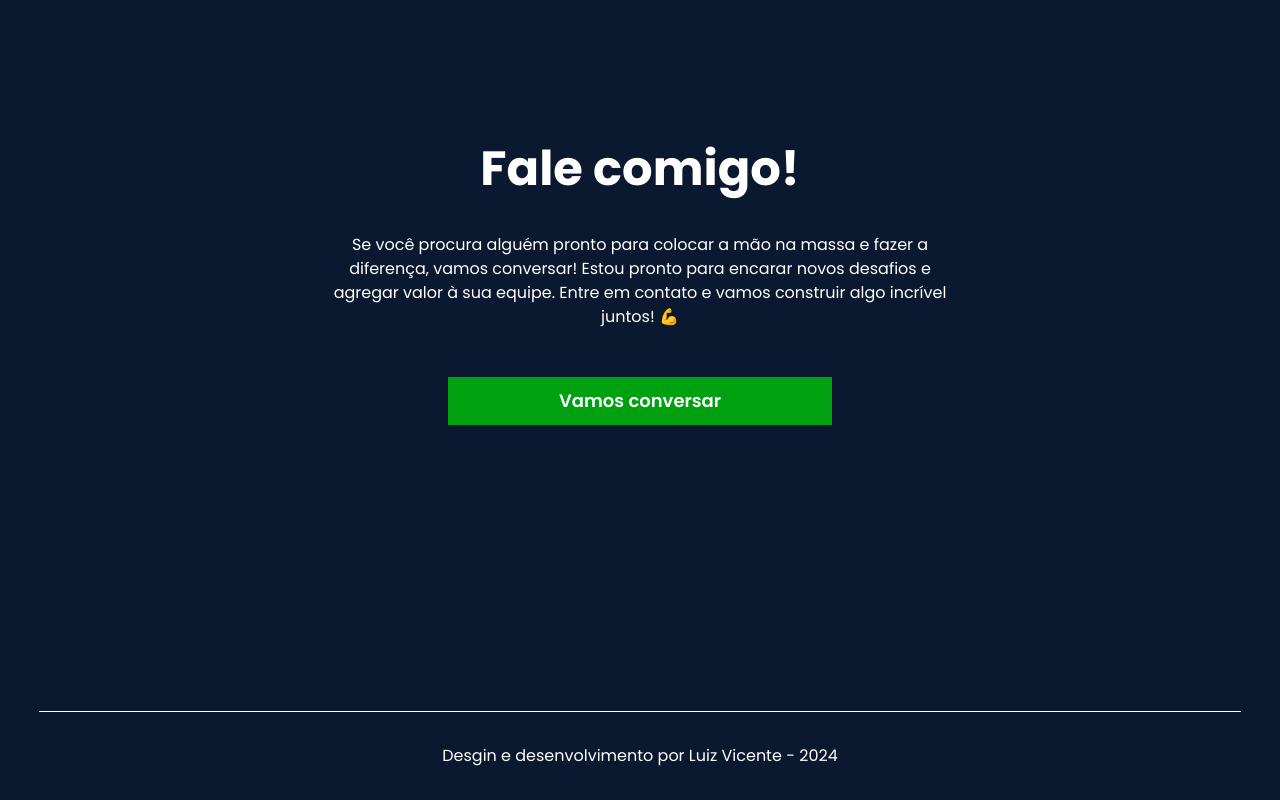
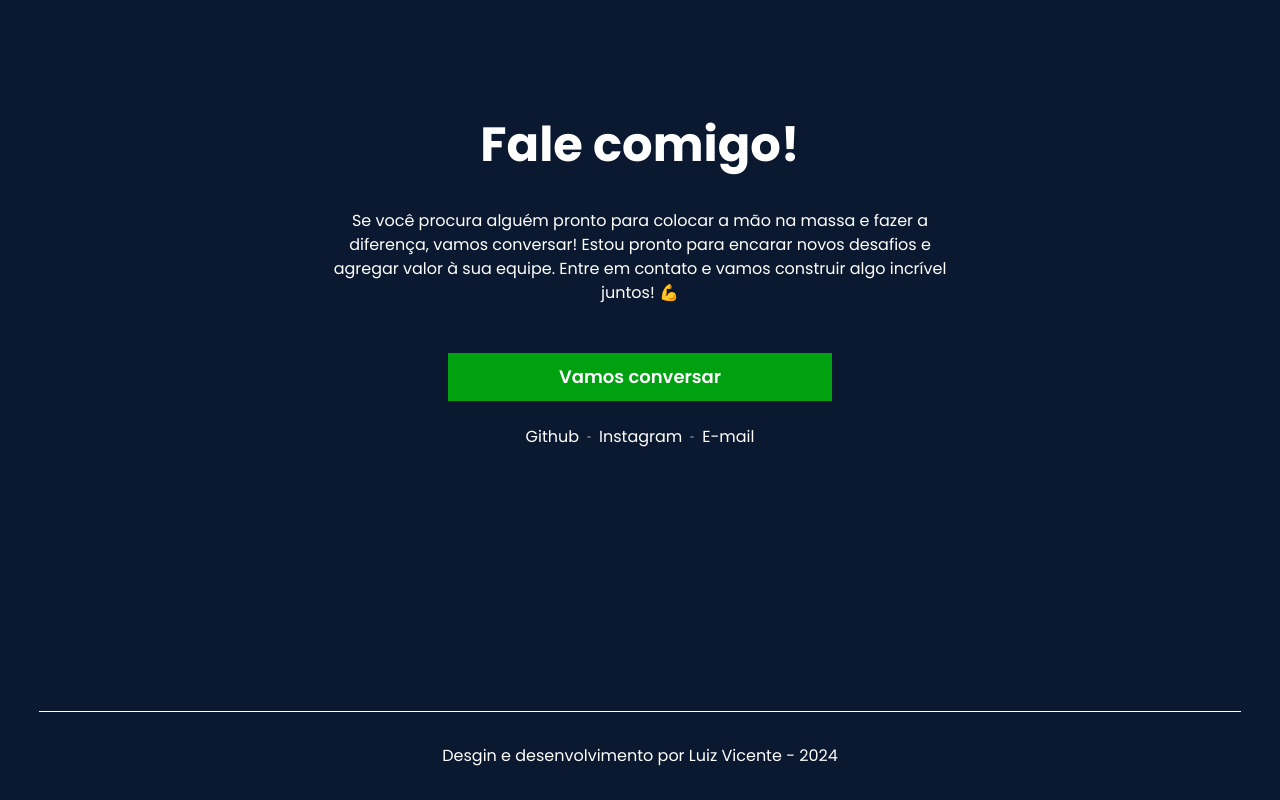
Before and after one commit to Luiz-Vicente/port, a React (Vite) app in the folder front/: page / in a window 1280 px wide. Shown: the part 4386-5186 px from the top of the page. Built offline with nearby package versions, Linux system fonts and the light colour scheme.

Commit message:
style: adds social links at contact section

```diff
--- a/front/src/components/Contact.tsx
+++ b/front/src/components/Contact.tsx
@@ -1,5 +1,6 @@
-import { Button, Stack, Text } from "@chakra-ui/react";
-import { Link } from "react-router-dom";
+import { MinusIcon } from "@chakra-ui/icons";
+import { Button, Link, Stack, Text } from "@chakra-ui/react";
+import { Link as ReactLink } from "react-router-dom";
 
 function Contact() {
 	return (
@@ -30,7 +31,7 @@ function Contact() {
 				juntos! 💪
 			</Text>
 			<Button
-				as={Link}
+				as={ReactLink}
 				to="https://wa.me/5541999199420"
 				w={{ base: "100%", md: "30vw" }}
 				size="lg"
@@ -43,6 +44,32 @@ function Contact() {
 			>
 				Vamos conversar
 			</Button>
+			<Stack
+				mt="4"
+				direction="row"
+				alignItems="center"
+			>
+				<Link
+					target="_blank"
+					href="https://github.com/luiz-vicente"
+				>
+					Github
+				</Link>
+				<MinusIcon boxSize="4px" />
+				<Link
+					target="_blank"
+					href="https://www.instagram.com/eu_sou_o_luiz/"
+				>
+					Instagram
+				</Link>
+				<MinusIcon boxSize="4px" />
+				<Link
+					target="_blank"
+					href="mailto:dev.vicente.contato@gmail.com"
+				>
+					E-mail
+				</Link>
+			</Stack>
 		</Stack>
 	);
 }
```
